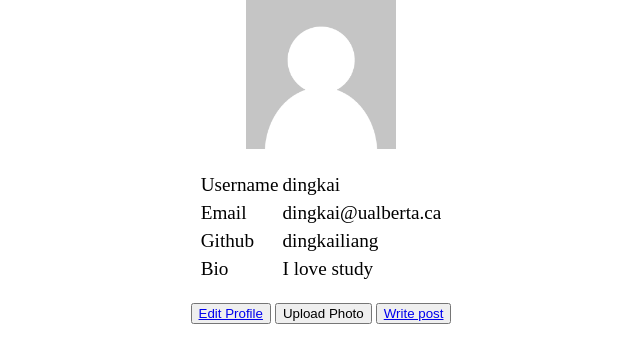
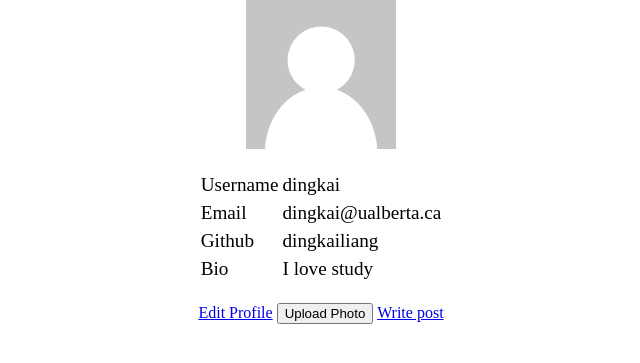
Before and after one commit to Web-Applications-and-Architect-Group/cmput404-project, a Django app: page /profile/ in a window 1280 px wide. Shown: the part 65-428 px from the top of the page, without its empty margins (319-959 px from the left). Run offline with Django 3.2, Linux system fonts and the light colour scheme; a user stored in the database is signed in; data comes from the database, SQL or seed files in the repository.

Commit message:
fixed firefox not able to edit profile neither create a new post

```diff
--- a/cmput404_project/templates/profile/profile.html
+++ b/cmput404_project/templates/profile/profile.html
@@ -39,14 +39,14 @@
     </div>
     <br/>
 
-    <button id="show" class="editProfile">
-      <a href="{% url 'profile_edit' %}">Edit Profile</a>
-    </button>
+    <!-- <button id="show" class="editProfile"> -->
+      <a class="editProfile" href="{% url 'profile_edit' %}">Edit Profile</a>
+    <!-- </button> -->
     <button id="show" class="uploadPhoto">Upload Photo</button>
 
-    <button id="show" class="write post">
-      <a href="{% url 'create_post_html' %}">Write post</a>
-    </button>
+    <!-- <button id="show" class="write post"> -->
+      <a class="editProfile" href="{% url 'create_post_html' %}">Write post</a>
+    <!-- </button> -->
     <!-- <button id="show" class="write post">
       <a href="{% url 'create_post' %}">Write post</a>
 
```
